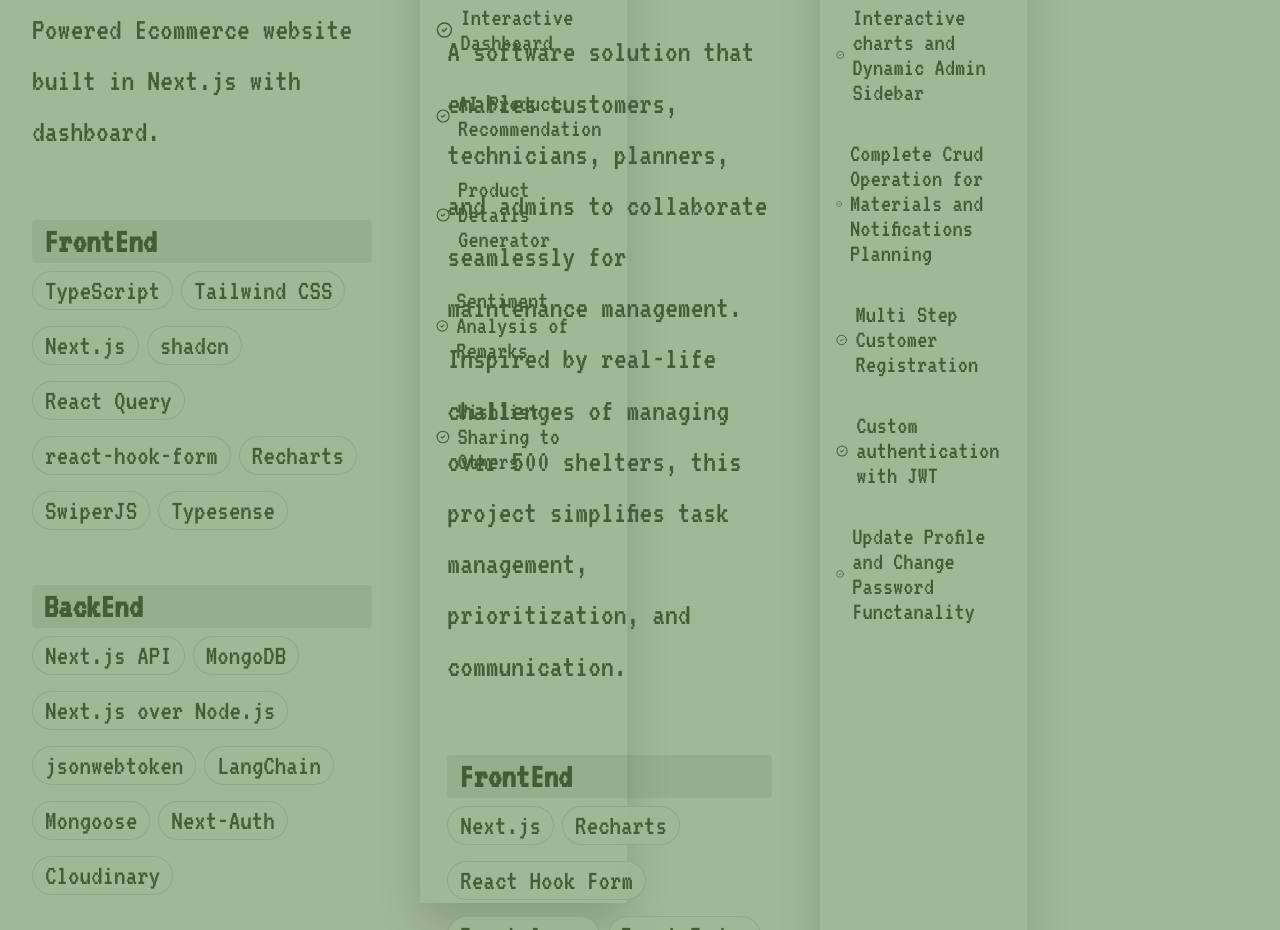
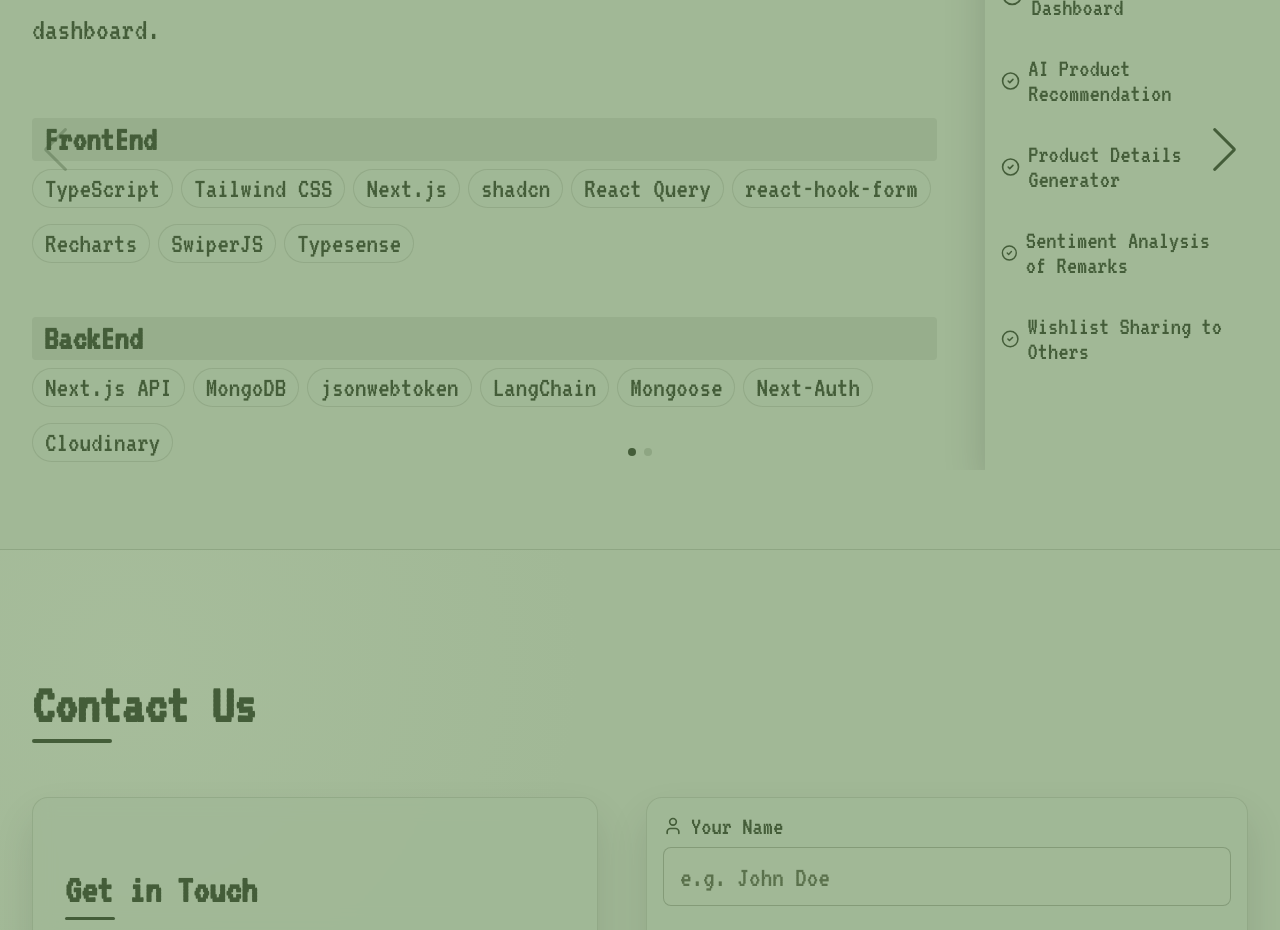
Before and after one commit to sotibx2022/personal-website, a Next.js app: page / in a window 1280 px wide. Shown: the part 1200-2130 px from the top of the page. Built offline with nearby package versions, Linux system fonts and the light colour scheme.

Commit message:
corrected

```diff
--- a/src/app/componnets/PortfolioSection.tsx
+++ b/src/app/componnets/PortfolioSection.tsx
@@ -18,11 +18,6 @@ const PortfolioSection: React.FC = () => {
         slidesPerView={1}
         navigation
         pagination={{ clickable: true }}
-        breakpoints={{
-          640: { slidesPerView: 1 },
-          768: { slidesPerView: 2 },
-          1024: { slidesPerView: 3 },
-        }}
       >
         {projects.map((project: IProject, index: number) => (
           <SwiperSlide key={index}>
--- a/src/app/data.ts/projectData.ts
+++ b/src/app/data.ts/projectData.ts
@@ -31,7 +31,6 @@ export const projects = [
     backendTechStacks: [
       "Next.js API",
       "MongoDB",
-      "Next.js over Node.js",
       "jsonwebtoken",
       "LangChain",
       "Mongoose",
@@ -51,7 +50,7 @@ export const projects = [
     projectName: "Faltcare Maintenance Planning",
     projectLink: "https://faltcare.vercel.app",
     projectDescription:
-      "A software solution that enables customers, technicians, planners, and admins to collaborate seamlessly for maintenance management. Inspired by real-life challenges of managing over 500 shelters, this project simplifies task management, prioritization, and communication.",
+      "A software solution that enables customers, technicians, planners, and admins to collaborate seamlessly for maintenance management.",
     frontEndTechStacks: [
       "Next.js",
       "Recharts",
```
